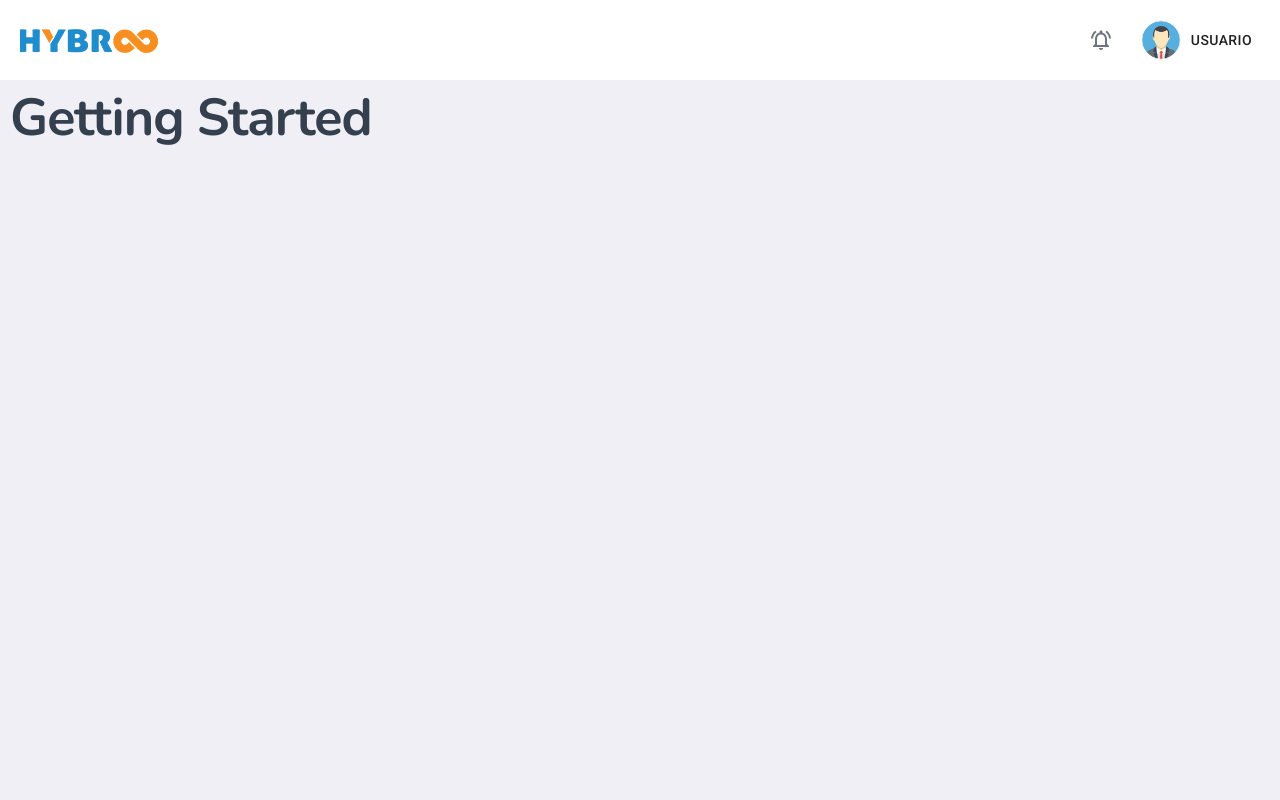
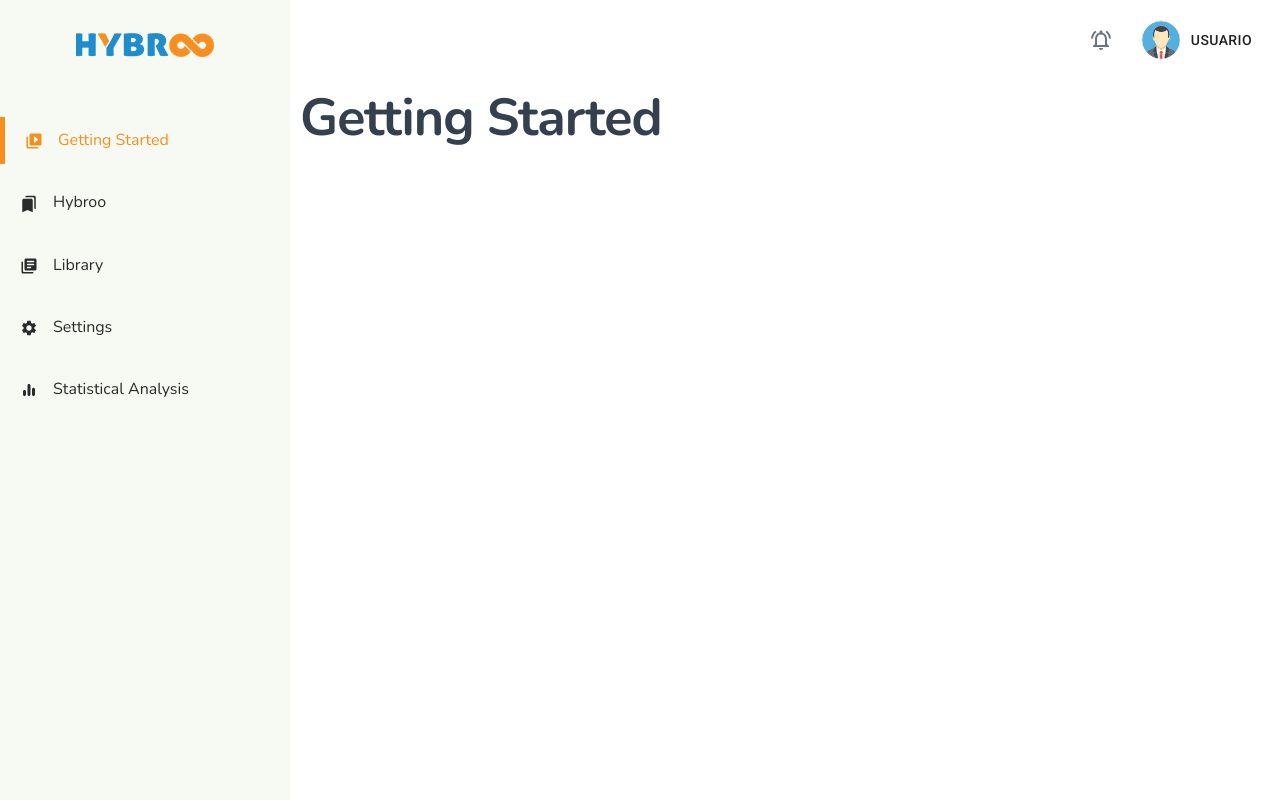
Before and after one commit to edgarancioto/hybroo-front, a React (Create React App) app: page /getting-started in a window 1280 px wide. Built offline with nearby package versions, Linux system fonts and the light colour scheme; the HTML template or start-up script is replaced by a standard one.

Commit message:
construindo sidebar

```diff
--- /dev/null
+++ b/src/components/Sidebar/index.jsx
@@ -0,0 +1,60 @@
+import React from "react";
+
+import { Container, Header, Wrapper } from "./styles";
+import BookmarksIcon from "@material-ui/icons/Bookmarks";
+import SettingsIcon from '@material-ui/icons/Settings';
+import EqualizerRoundedIcon from '@material-ui/icons/EqualizerRounded';
+import LibraryBooksRoundedIcon from '@material-ui/icons/LibraryBooksRounded';
+import VideoLibraryRoundedIcon from '@material-ui/icons/VideoLibraryRounded';
+import logoHybroo from "../../assets/img/logo-hybroo.png";
+import { Link } from "react-router-dom";
+
+function Sidebar() {
+  return (
+    <Container>
+      <Header>
+        <img src={logoHybroo} alt="Logo" />
+      </Header>
+      <Wrapper>
+        <ul>
+          <Link to="/">
+            <li className="active">
+              <VideoLibraryRoundedIcon />
+              Getting Started
+            </li>
+          </Link>
+
+          <Link to="/">
+            <li>
+              <BookmarksIcon />
+              Hybroo
+            </li>
+          </Link>
+
+          <Link to="/">
+            <li>
+              <LibraryBooksRoundedIcon/>
+              Library
+            </li>
+          </Link>
+
+          <Link to="/">
+            <li>
+              <SettingsIcon />
+              Settings
+            </li>
+          </Link>
+
+          <Link to="/">
+            <li>
+              <EqualizerRoundedIcon />
+              Statistical Analysis
+            </li>
+          </Link>
+        </ul>
+      </Wrapper>
+    </Container>
+  );
+}
+
+export default Sidebar;
--- /dev/null
+++ b/src/components/Sidebar/styles.js
@@ -0,0 +1,72 @@
+import styled from "styled-components";
+
+export const Container = styled.div`
+  display: flex;
+  align-items: center;
+  flex-direction: column;
+  position: fixed;
+  height: 100vh;
+  width: 290px;
+  background-color: #f7faf2;
+`;
+
+export const Header = styled.div`
+  padding: 30px;
+`;
+
+export const Wrapper = styled.div`
+  padding: 15px 30px;
+  color: #2A2A2A;
+
+  width: 100%;
+
+  ul {
+    list-style: none !important;
+    padding-left: 25px;
+  }
+
+  ul li {
+    margin-left: -55px;
+    text-align: left;
+    padding: 10px;
+    margin-top: 15px;
+    transition: ease-in-out 0.2s;
+  }
+
+  ul a {
+    color: #2A2A2A;
+    font-size: 16px;
+    transition: ease-in-out 0.4s;
+  }
+
+  ul li:hover {
+    color: #f78e20;
+    border-left: 5px solid #f78e20;
+
+    align-items: center;
+    padding: 10px;
+    margin-left: -55px;
+  }
+  ul li:hover > svg {
+    color: #f78e20;
+  }
+  ul li svg {
+    margin-right: 15px;
+    margin-left: 10px;
+    width: 18px;
+  }
+
+  .active {
+    color: #f78e20;
+    border-left: 5px solid #f78e20;
+
+    align-items: center;
+    padding: 10px;
+    margin-left: -55px;
+  }
+
+  .active svg {
+    color: #f78e20;
+  }
+
+`;
--- a/src/pages/GettingStarted/index.jsx
+++ b/src/pages/GettingStarted/index.jsx
@@ -1,10 +1,12 @@
 import React from "react";
 import NavBar from "../../components/NavBar";
+import Sidebar from "../../components/Sidebar";
 import { Container } from "./styles";
 
 export default function GettingStarted() {
   return (
     <div>
+      <Sidebar />
       <NavBar />
       <Container>
         <h1>Getting Started</h1>
--- a/src/pages/GettingStarted/styles.js
+++ b/src/pages/GettingStarted/styles.js
@@ -3,8 +3,11 @@ import styled from 'styled-components';
 export const Container = styled.div`
 	display: flex;
 	padding: 10px;
-	width: 100%;
+	width: calc(100vw - 290px);
     height: calc(100vh - 80px);
+	margin-left: 290px;
 
-    background-color: #f0eff6;
+	border-radius: 30px;
+
+    background-color: #fff;
 `;
```
